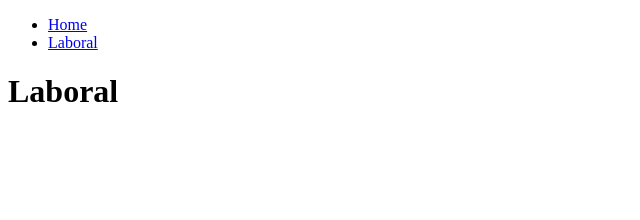
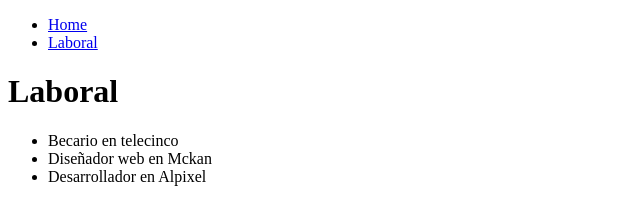
Before and after one commit to Baxone/curriculum, a plain HTML site: page laboral.html in a window 1280 px wide. Shown: the whole page, without its empty margins (0-640 px from the left). Drawn offline with Linux system fonts and the light colour scheme.

Commit message:
listado laboral

```diff
--- a/laboral.html
+++ b/laboral.html
@@ -19,7 +19,14 @@
     </header>
 
     <h1>Laboral</h1>
+    <section>
+        <ul>
+            <li>Becario en telecinco</li>
+            <li>Diseñador web en Mckan</li>
+            <li>Desarrollador en Alpixel</li>
+        </ul>
 
+    </section>
 </body>
 
 </html>
```
